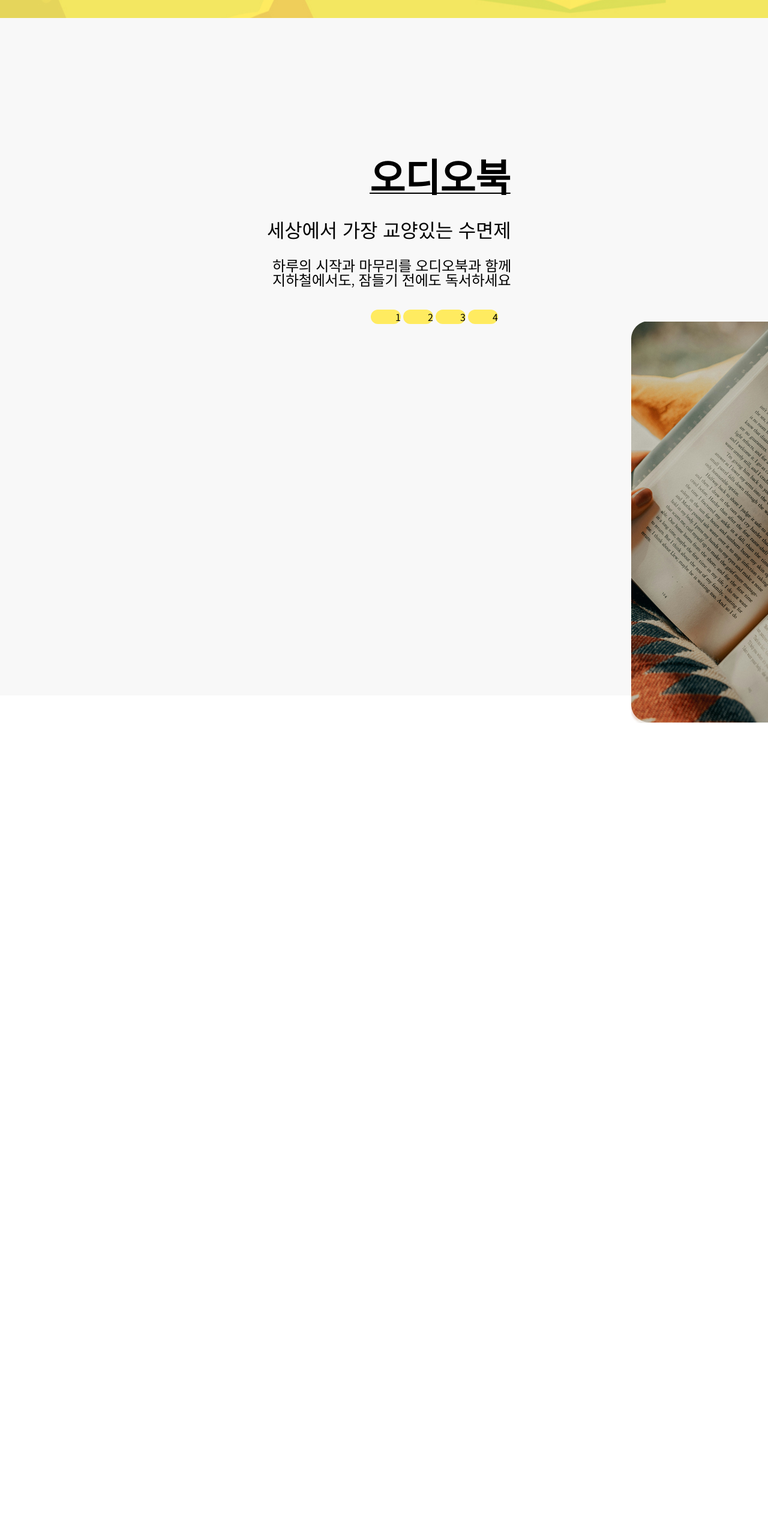
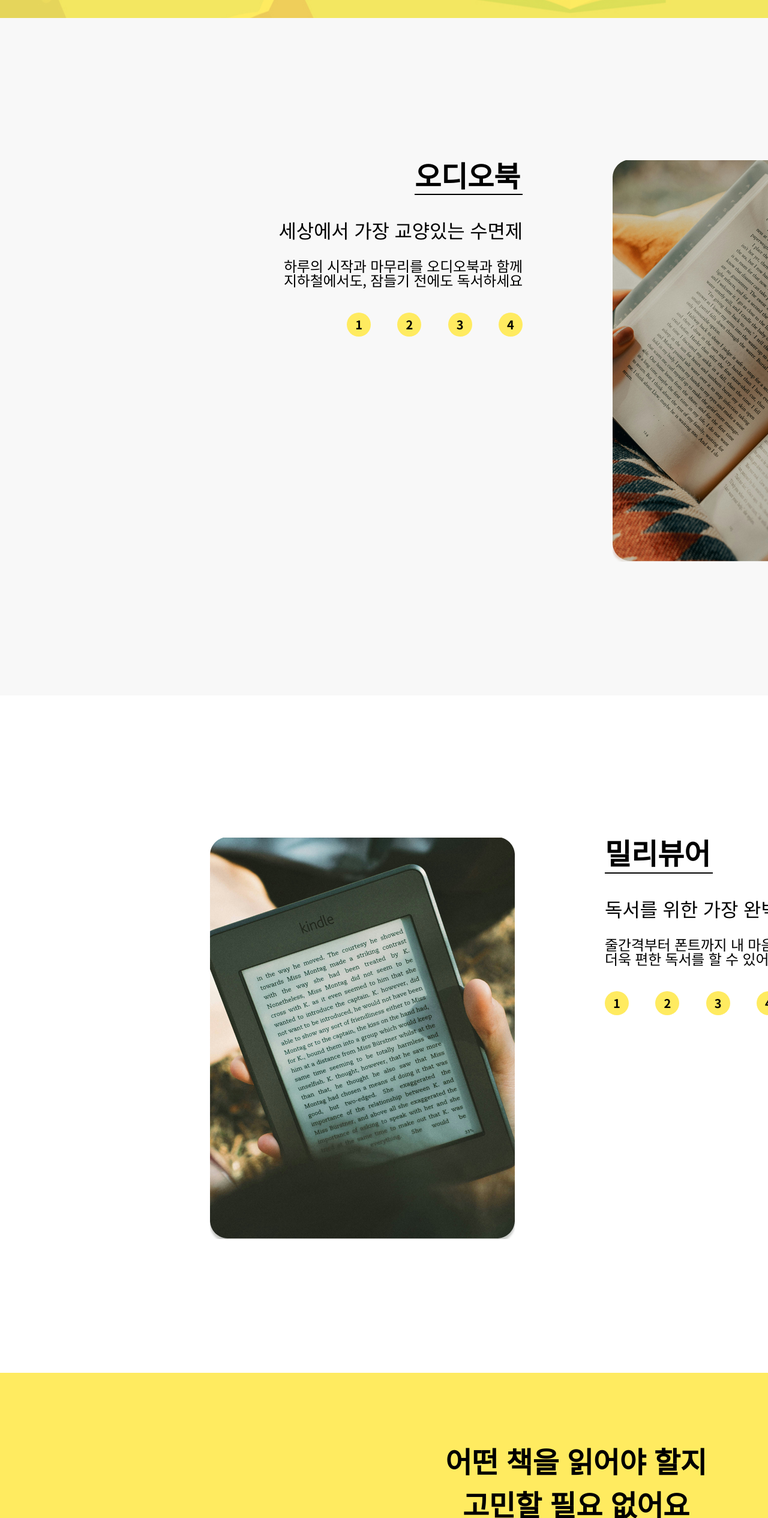
Before and after one commit to casenoxove/CSS-Study, a plain HTML site: page landing_project2/index.html in a window 1280 px wide. Shown: the part 3328-5858 px from the top of the page at 60% size. Before the commit the page ends 4533 px from the top, so only its background shows below. Drawn offline with Linux system fonts and the light colour scheme.

Commit message:
개인제작 랜딩페이지

```diff
--- a/landing_project2/index.html
+++ b/landing_project2/index.html
@@ -89,18 +89,48 @@
             <div class="main_text_5">
                 <h2>오디오북</h2>
                 <p class="add">세상에서 가장 교양있는 수면제</p>
-                <p class="add_2">하루의 시작과 마무리를 오디오북과 함께<br>지하철에서도, 잠들기 전에도 독서하세요</p>
-            </div>
-            <div class="number_icon">
-                <a href="#">1</a>
-                <a href="#">2</a>
-                <a href="#">3</a>
-                <a href="#">4</a>
+                <p class="add a">하루의 시작과 마무리를 오디오북과 함께<br>지하철에서도, 잠들기 전에도 독서하세요</p>
+                <div class="number">
+                    <button type="button" id="first_num_1">1</button>
+                    <button type="button" id="first_num_2">2</button>
+                    <button type="button" id="first_num_3">3</button>
+                    <button type="button" id="first_num_4">4</button>
+                </div>
             </div>
             <div class="audio">
                 <img src="./image/book.png" alt="">
             </div>
         </div>
+        <div id="six">
+            <div class="main_text_6">
+                <h2>밀리뷰어</h2>
+                <p class="add">독서를 위한 가장 완벽한 도구</p>
+                <p class="add a">줄간격부터 폰트까지 내 마음대로 설정하면<br>더욱 편한 독서를 할 수 있어요</p>
+                <div class="number">
+                    <button type="button" id="second_num_1">1</button>
+                    <button type="button" id="second_num_2">2</button>
+                    <button type="button" id="second_num_3">3</button>
+                    <button type="button" id="second_num_4">4</button>
+                </div>
+            </div>
+            <div class="viewer">
+                <img src="./image/book_2.png" alt="">
+            </div>
+        </div>
+        <div id="seven">
+            <div class="main_text_7">
+                <h2>어떤 책을 읽어야 할지<br>고민할 필요 없어요</h2>
+                <p><img src="./image/search.png">내 취향에 맞는 책</p>
+            </div>
+            <div class="category">
+                <p>주식</p>
+                <p>영어</p>
+                <p>고전</p>
+                <p>다이어트</p>
+                <p>인테리어</p>
+            </div>
+            <p class="end">검색어 순위를 통해 뽑은<br>인기 분야 책들을 확인해보세요</p>
+        </div>
     </main>
 </body>
 </html>
--- a/landing_project2/style/index.css
+++ b/landing_project2/style/index.css
@@ -215,43 +215,152 @@ main #five {
     background-image: url(../image/bg5.jpg);
     width: 1920px; height: 1129px;
     margin: 0 auto;
+    display: flex;
+    justify-content: center;
 }
 .main_text_5,
-.number_icon,
 .audio {
-    width: 1200px;
-    margin: 0 auto;
+    margin-top:237px;
 }
 main #five .main_text_5 {}
 main #five .main_text_5 h2 {
-    font-size: 4rem;
     font-weight: 700;
-    padding-top: 230px;
-    padding-left: 256px;
-    text-decoration: underline 2px;
+    font-size: 3rem;
+    padding-left: 400px;
+}
+main #five .main_text_5 h2::after {
+    content: "";
+    border-bottom: 2px solid #000;
+    display: block;
+    width: 180px;
+    margin: 8px 0;
 }
 main #five .main_text_5 .add {
     margin-top: 42px;
-    padding-left: 85px;
     font-size: 2rem;
+    text-align: right;
 }
-main #five .main_text_5 .add_2 {
-    padding-left: 94px;
+main #five .main_text_5 .a {
+    margin-top: 32px;
     font-size: 1.5rem;
+}
+main #five .main_text_5 .number {
+    float: right;
+}
+main #five .main_text_5 button[id=first_num_1] {
+    margin-right: 40px;
+}
+main #five .main_text_5 button[id=first_num_2] {
+    margin-right: 40px;
+}
+main #five .main_text_5 button[id=first_num_3] {
+    margin-right: 40px;
+}
+main #five .main_text_5 .number button {
+    margin-top: 42px;
+    border-radius: 50px;
+    background-color: #ffeb60;
+    width: 40px; height: 40px;
+    border: solid 0;
+    font-weight: 700;
+    font-size: 1.25rem;
+}
+main #five .audio {}
+main #five .audio img {
+    padding-left: 150px;
+    margin-right: 100px;
+}
+main #six {
+    background-color: #fff;
+    width: 1920px; height: 1129px;
+    margin: 0 auto;
+    display: flex;
+    flex-direction:row-reverse;
+}
+.main_text_6,
+.viewer {
+    margin-top:237px;
+    width: 1200px;
+}
+main #six .main_text_6 {
+}
+main #six .main_text_6 h2 {
+    font-weight: 700;
+    font-size: 3rem;
+    padding-right: 400px;
+}
+main #six .main_text_6 h2::after {
+    content: "";
+    border-bottom: 2px solid #000;
+    display: block;
+    width: 180px;
+    margin: 10px 0;
+}
+main #six .main_text_6 .add {
+    margin-top: 42px;
+    font-size: 2rem;
+    text-align: left;
+}
+main #six .main_text_6 .a {
     margin-top: 32px;
-    font-weight: 300;
+    font-size: 1.5rem;
 }
-main #five .number_icon {
+main #six .main_text_6 .number {}
+main #six .main_text_6 .number button {
     margin-top: 42px;
-    margin-right: 102px;
+    border-radius: 50px;
+    background-color: #ffeb60;
+    width: 40px; height: 40px;
+    border: solid 0;
+    font-weight: 700;
+    font-size: 1.25rem;
 }
-main #five .number_icon a {
-    padding-left: 41px;
-    background-color: #ffeb60;
+main #six .main_text_6 button[id=second_num_1] {
+    margin-right: 40px;
+}
+main #six .main_text_6 button[id=second_num_2] {
+    margin-right: 40px;
+}
+main #six .main_text_6 button[id=second_num_3] {
+    margin-right: 40px;
+}
+main #six .viewer {
+    padding-left: 250px;
+}
+main #six .viewer img {
+    padding-right: 150px;
+    margin-left: 100px;
+}
+main #seven {
+    background-image: url(../image/bg7.png);
+    width: 1920px; height: 794px;
+    margin: 0 auto;
+    text-align: center;
+}
+main #seven .main_text_7 {
+    display: inline-block;
+}
+main #seven .main_text_7 h2 {
+    padding-top: 110px;
+    font-size: 3rem;
+    font-weight: 700;
+    line-height: 150%;
+}
+main #seven .main_text_7 p {
+    width: 554px; height: 56px;
+    background-color: #fff;
+    border: 1px solid #000;
     border-radius: 50px;
+    display: flex;
+    align-items: center;
+    font-size: 1.5rem;
+    padding-top: 8px;
+    margin: 68px 0;
 }
-main #five .audio {
-    display: flex;
-    justify-content: right;
+main #seven .main_text_7 img {
+    padding-left: 30px;
+    padding-right: 15px;
 }
-main #five .audio img {}
+main #seven .category {}
+main #seven .category p {}
+main #seven .end {}
```
Also changed, not shown: landing_project2/image/search.png (added).
